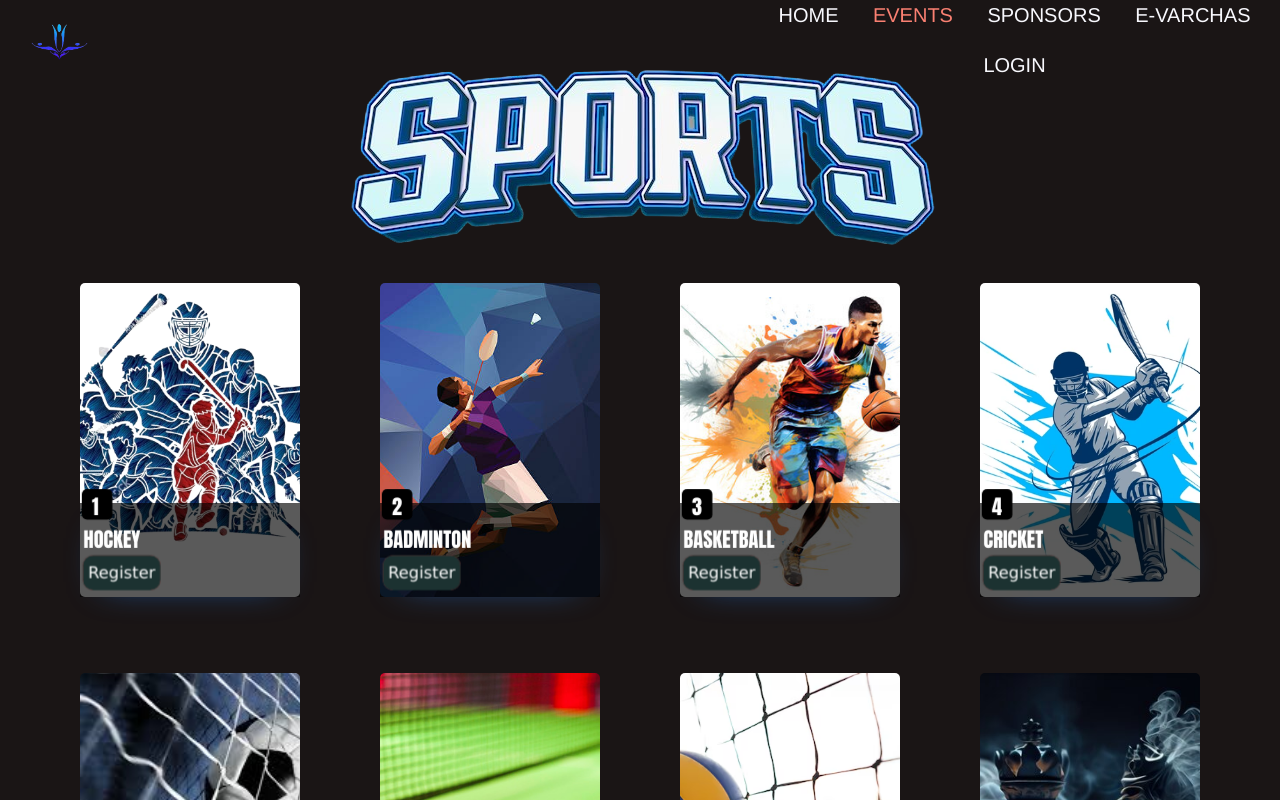
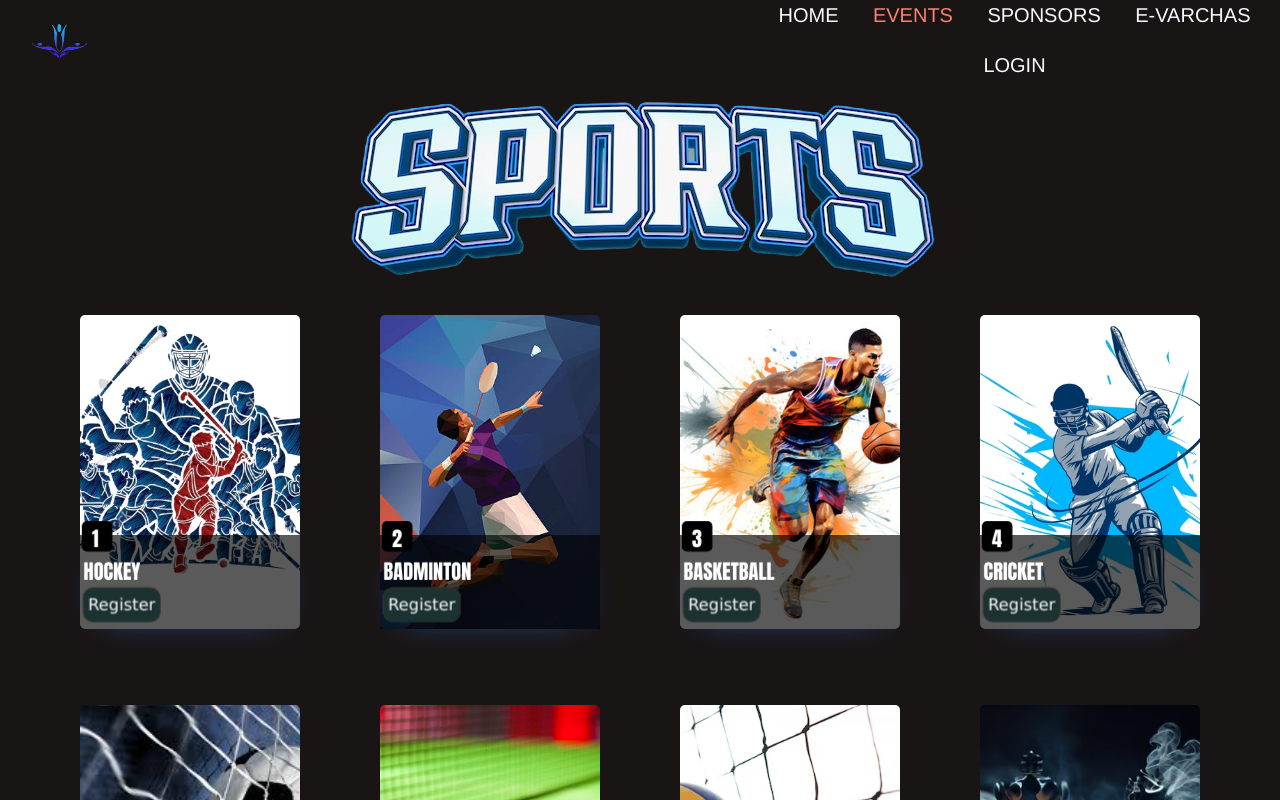
Before and after one commit to rahul-1901/Varchas, a React (Vite) app: page /events in a window 1280 px wide. Shown: the top 800 px of the page. Built offline with nearby package versions, Linux system fonts and the light colour scheme.

Commit message:
Adjusted

```diff
--- a/src/varchas/Evarchas.jsx
+++ b/src/varchas/Evarchas.jsx
@@ -9,10 +9,10 @@ const Evarchas = () => {
   return (
     <div className=''>
       <div className='absolute items-center okay w-full h-auto'>
-        <div className='flex flex-wrap justify-center mt-[8vh]'>
+        <div className='flex flex-wrap justify-center mt-[1vh]'>
           <img className='' src={sportsEvent}></img>
         </div>
-        <div className='mt-[-12vh] flex flex-wrap justify-evenly items-center'>
+        <div className='lg:mt-[-12vh] md:mt-[-5vh] mt-[-10vh] flex flex-wrap justify-evenly items-center'>
           <div className='parent h-[300px] w-[220px] mt-[50px]'>
             <div className='cardGame pt-[220px]'>
                 <div className='number ml-[0.3vw] absolute mt-[-15px]'>
--- a/src/varchas/Events.jsx
+++ b/src/varchas/Events.jsx
@@ -7,10 +7,10 @@ const Events = () => {
   return (
     <div className='w-screen'>
       <div className='w-full absolute items-center okay'>
-        <div className='flex flex-wrap justify-center mt-[8vh]'>
+        <div className='flex flex-wrap justify-center mt-[4vh]'>
           <img className='' src={sportsEvent}></img>
         </div>
-        <div className='mt-[-10vh] flex flex-wrap justify-evenly items-center'>
+        <div className='lg:mt-[-12vh] md:mt-[-5vh] mt-[-10vh] flex flex-wrap justify-evenly items-center'>
           <div className='parent h-[300px] w-[220px] mt-[50px]'>
             <div className='card pt-[220px]'>
                 <div className='number ml-[0.3vw] absolute mt-[-15px]'>
```
